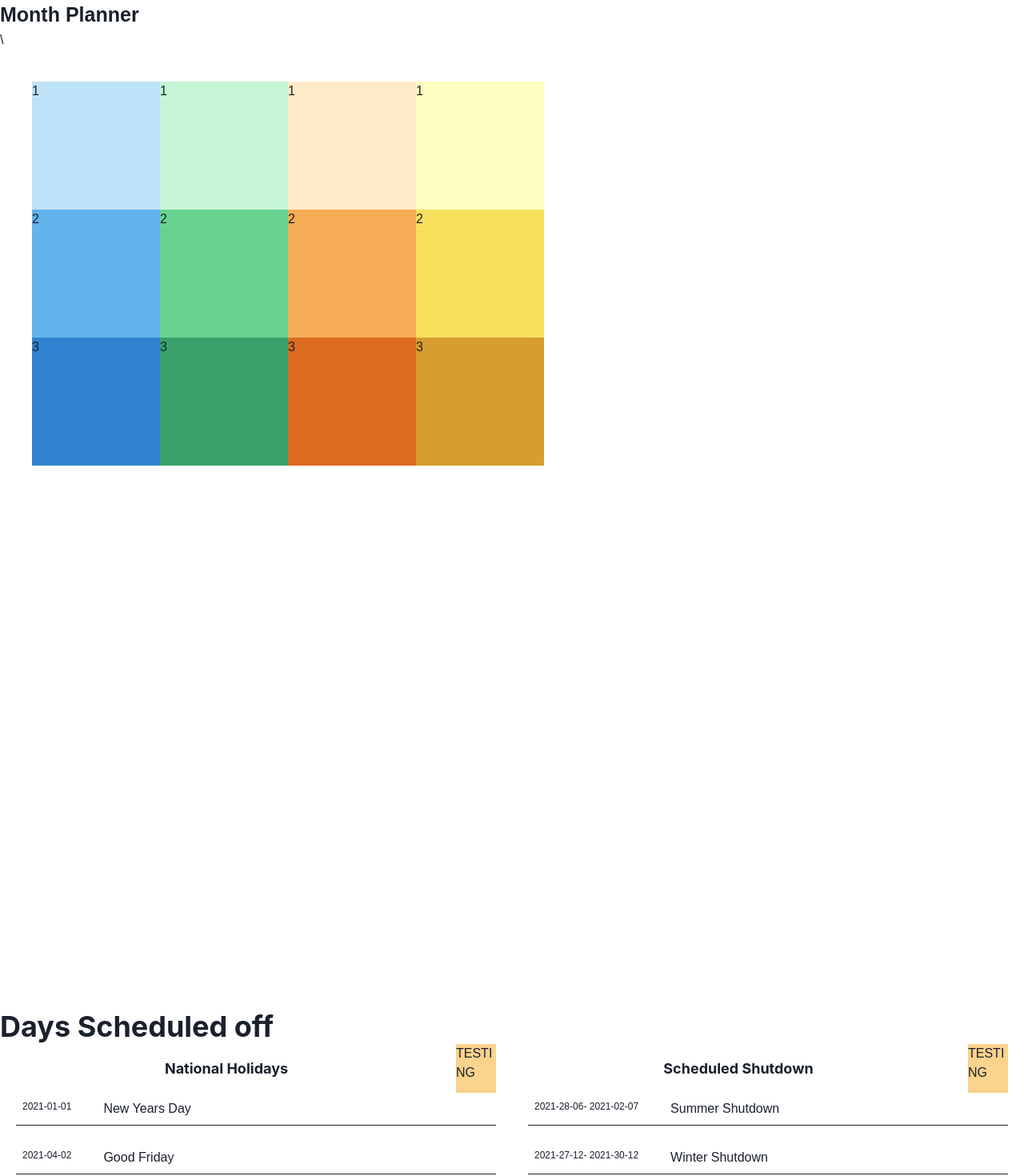
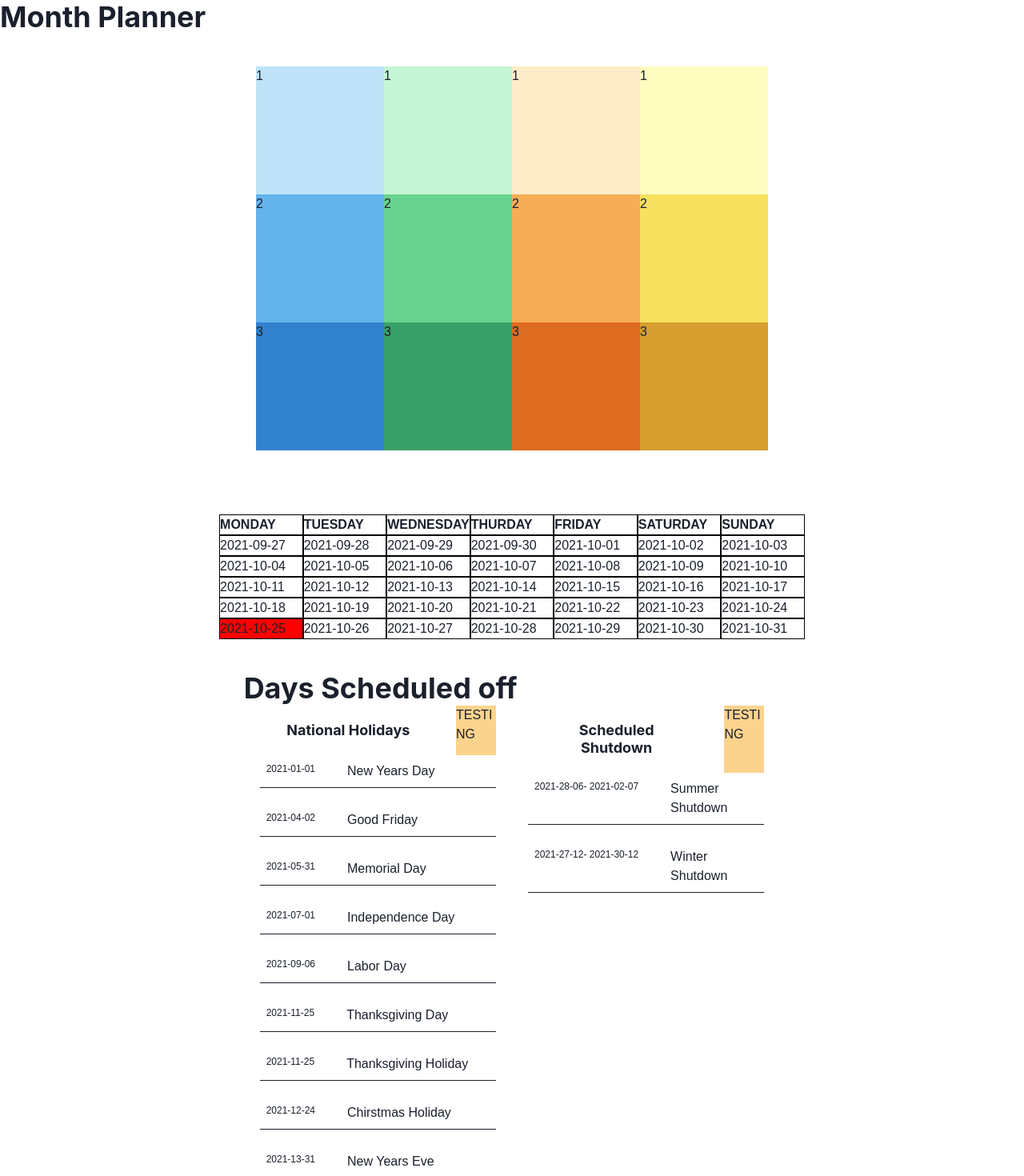
Before and after one commit to matterholt/calendarYearlySchedule, a React (Create React App) app: page / in a window 1280 px wide. Shown: the top 1470 px of the page at 80% size. Built offline with nearby package versions, Linux system fonts and the light colour scheme.

Commit message:
clean code, remote unsued comp

```diff
--- a/src/App.js
+++ b/src/App.js
@@ -1,4 +1,6 @@
 import "./styles.css";
+import { Center,Heading} from "@chakra-ui/react"
+
 import { CalenderView } from "./components";
 import { OverviewContainer } from "./components/holidayOverview/OverviewContainer";
 import {YearView}from './components/yearlyCalender/YearView'
@@ -8,16 +10,16 @@ import holidaySchedule from "./utils/HolidayDates";
 export default function App() {
   return (
     <div className="App">
-      <h1 style={{ fontWeight: 900, fontSize: 25 }}>Month Planner</h1>
-\
-      {/* <CalenderView /> */}
-      <YearView/>
-      <div style={{height:"80vh"}}>
-
-      </div>
-      <div>
-        <OverviewContainer holidaySchedule={holidaySchedule} />
-      </div>
+      <Heading>Month Planner</Heading>
+        <Center h="max" pb="10">
+         <YearView/>
+        </Center>
+        <Center h="max" pb="10">
+         <CalenderView />
+        </Center>
+        <Center h="max" pb="10">
+          <OverviewContainer holidaySchedule={holidaySchedule} />
+        </Center>
     </div>
   );
 }
--- a/src/components/CalenderView.jsx
+++ b/src/components/CalenderView.jsx
@@ -48,7 +48,7 @@ export function CalenderView() {
     CompleteCalenderView(currentDate.format("YYYY"), viewingMonth)
   );
   const [viewingMonthEvents, setViewingMonthEvents] = useState(() =>
-    eventForViewMonth(viewingMonth, holidayData.hoidays)
+    eventForViewMonth(viewingMonth, holidayData.nationalHolidays)
   );
 
   // useEffect(() => {
--- a/src/components/yearlyCalender/YearView.jsx
+++ b/src/components/yearlyCalender/YearView.jsx
@@ -15,10 +15,13 @@ const YearQuarters = ({children})=>(
     </Flex>
 )
 
+// TODO:
+// use CalenderWeek component to place dates in side the month container
+// need to restructure the component's styles to make it fit inside the smaller space
+
 export const YearView = ()=>{
     return(
         <Flex direction="row" m="10">
-
             <YearQuarters>
                 <Month monthValue="1" bgColor="blue.100"/>
                 <Month monthValue="2"bgColor="blue.300"/>
@@ -40,7 +43,6 @@ export const YearView = ()=>{
                 <Month monthValue="2"bgColor="yellow.300"/>
                 <Month monthValue="3"bgColor="yellow.500"/>
             </YearQuarters>
-
         </Flex >
 
     )
```
Also changed, not shown: src/components/Table.jsx (deleted, +0 -10 lines). Lines whose indentation alone changed are shown as unchanged.
